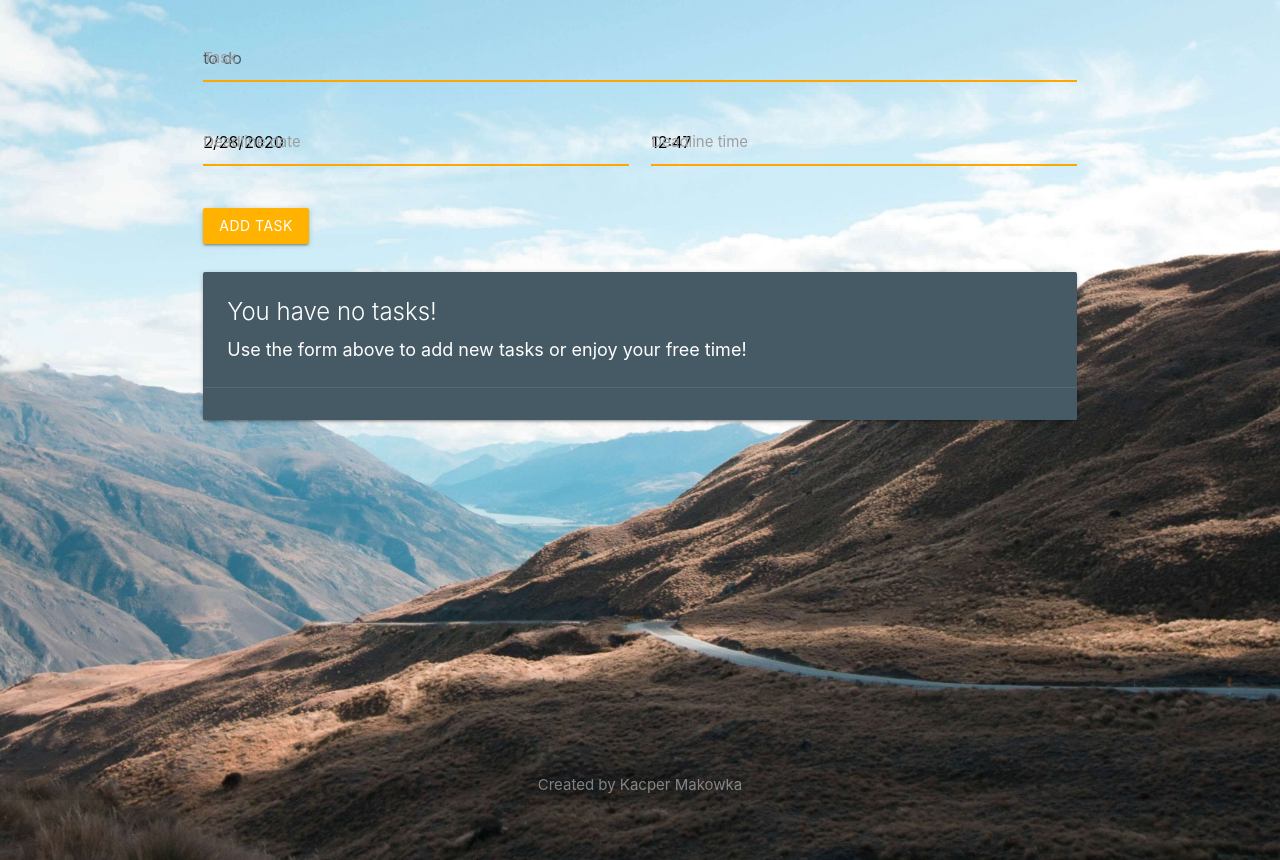
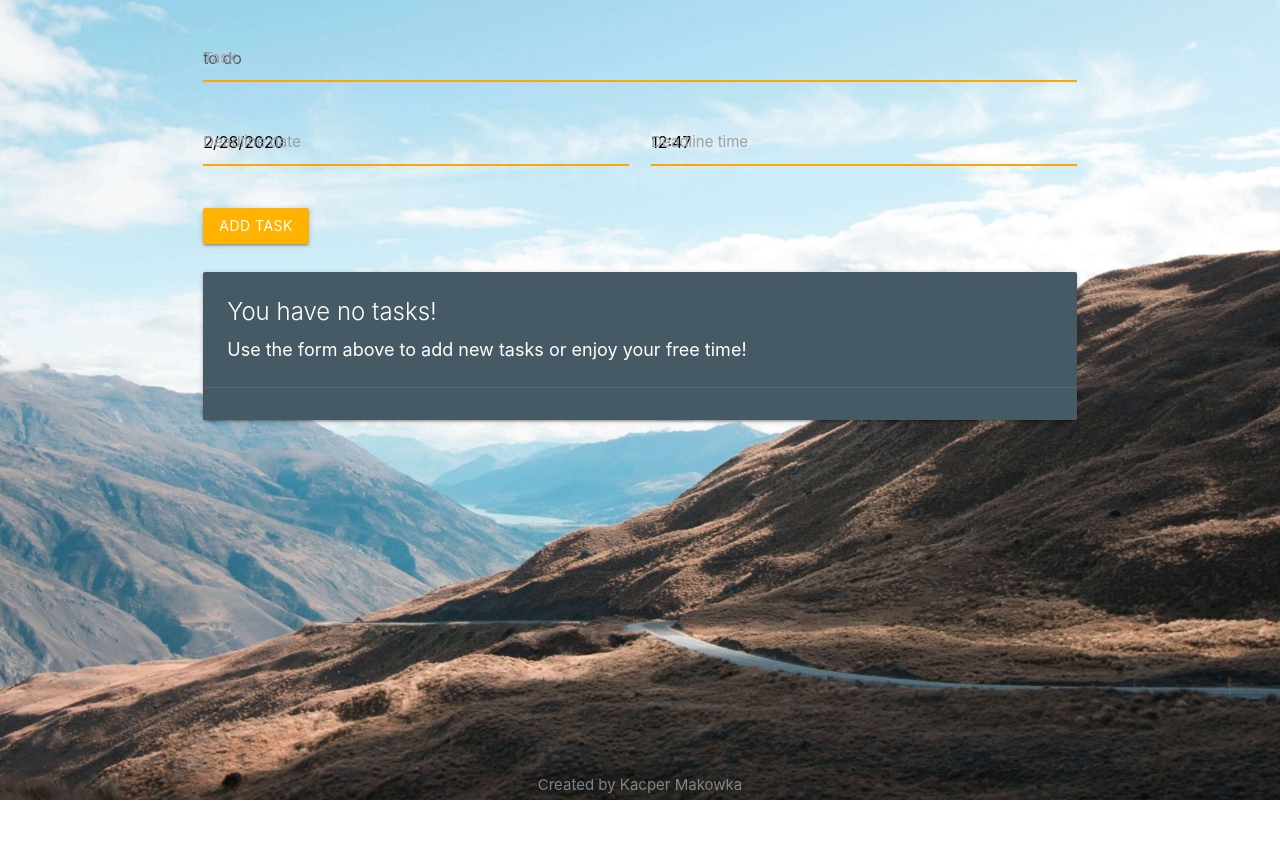
Before and after one commit to kacpermak1/TodoApp, a React (Create React App) app: page / in a window 1280 px wide. After the commit the page ends 800 px from the top, so only its background shows below. Built offline with nearby package versions, Linux system fonts and the light colour scheme.

Commit message:
fixed scroll, grid property changed on card

```diff
--- a/public/index.html
+++ b/public/index.html
@@ -26,7 +26,7 @@
   <title>TodoApp</title>
 </head>
 
-<body class="grey lighten-2">
+<body>
   <noscript>You need to enable JavaScript to run this app.</noscript>
   <div id="root"></div>
   <!--
--- a/src/App.js
+++ b/src/App.js
@@ -2,6 +2,7 @@ import React, { Component } from 'react';
 import Card from './Components/Card';
 import WelcomeCard from './Components/WelcomeCard';
 import M from "materialize-css";
+import './assets/1.jpg';
 
 let currentHours = new Date().getHours();
 let currentMinutes = new Date().getMinutes();
@@ -27,7 +28,6 @@ class App extends Component {
   componentDidMount() {
 
     const context = this;
-
     document.addEventListener('DOMContentLoaded', function () {
       const dateElems = document.querySelectorAll('.datepicker');
       M.Datepicker.init(dateElems, {
@@ -105,8 +105,7 @@ class App extends Component {
   render() {
 
     return (
-      <>
-      <div style={{position: "relative", height:"100vh"}}>
+      <div className="main_content" style={{height:"100vh",overflow:"scroll", paddingBottom: window.innerWidth <= 1024? "120px" : "40px"}}>
         <div className="row container" style={{ marginTop: "20px" }}>
           <form className="col s12">
             <div className="input-field">
@@ -135,8 +134,7 @@ class App extends Component {
           </div>
         </div>
         <div className="footer" style={{ position: "fixed", bottom: "0" }}><p> Created by Kacper Makowka</p></div>
-        </div>
-      </>
+      </div>
     )
   }
 }
--- a/src/Components/Card.js
+++ b/src/Components/Card.js
@@ -30,7 +30,7 @@ class Card extends Component {
         const date = this.props.date + 'T' + this.props.time;
 
         return (
-            <div className="col s12 m6 l4">
+            <div className="col s12 m6 l6 xl4">
                 <div className={localStorage.getItem(this.props.i) ? "card deep-orange lighten-1 " : "card blue-grey darken-2"}>
                     <div className="card-content white-text">
                         <span className="card-title">{this.props.task}</span>
--- a/src/scss/app.scss
+++ b/src/scss/app.scss
@@ -6,6 +6,7 @@
 
 html {
   height: 100%;
+  overflow-y: hidden;
 }
 
 .nav {
@@ -60,14 +61,27 @@ label.active {
 }
 
 body {
+  margin:0 auto;
   width: 100%;
-  height: auto;
-  background-image: url("../assets/1.jpg");
-  background-position: center;
+  height: 100%;
+  background: url("../assets/1.jpg") no-repeat center fixed;
   background-size: cover;
-  background-repeat: no-repeat;
-  padding-bottom: 40px;
+  overflow-y:hidden;
+  &::-webkit-scrollbar {
+    display: none;
+  }
 }
+
+@media screen and (min-width: 1025px){
+    body{
+    background: url("../assets/1desktop.jpg") no-repeat center fixed;
+    background-size: cover;
+    overflow-y:hidden;
+    &::-webkit-scrollbar {
+        display: none;
+      }
+    }
+  }
 
 .footer {
   position: fixed;
@@ -83,3 +97,12 @@ body {
   z-index: -1;
   margin-top: 30px;
 }
+
+
+.main_content::-webkit-scrollbar {
+    display: none;
+  }
+
+  .main_content {
+    -ms-overflow-style: none;
+  }
```
Also changed, not shown: src/assets/1.jpg, src/assets/1desktop.jpg (added).
